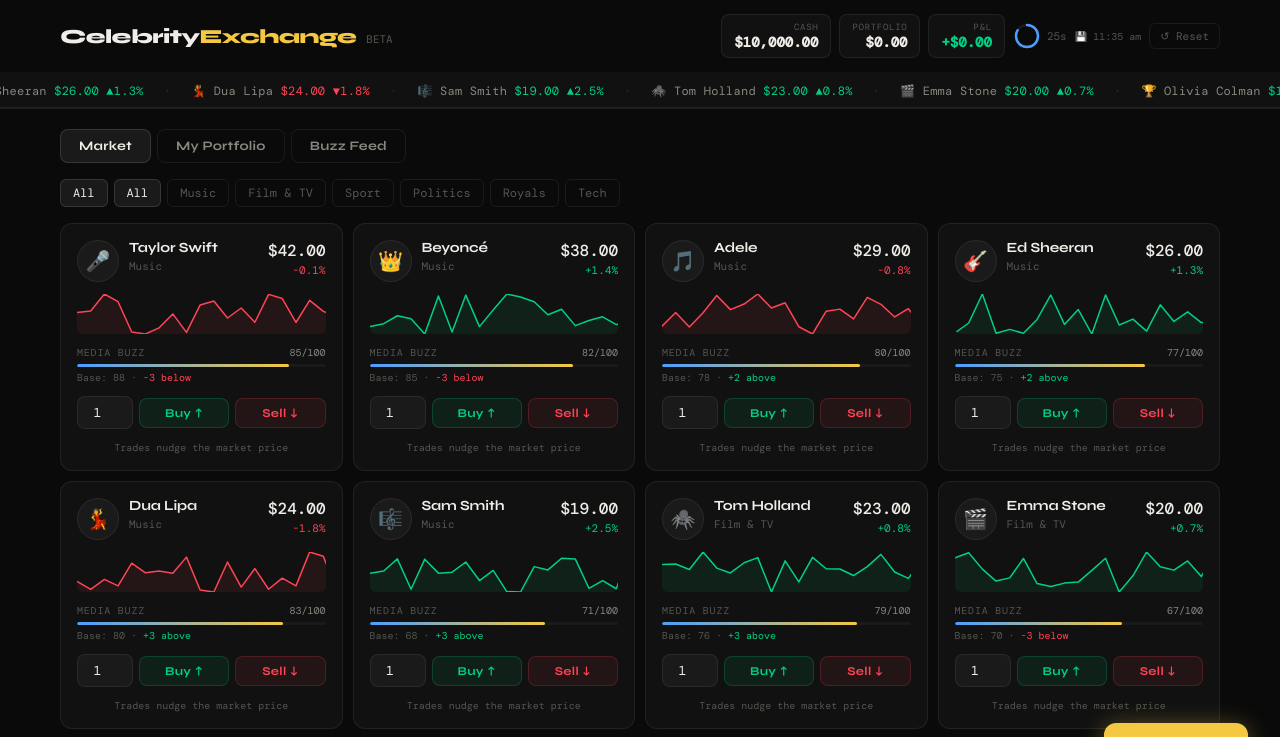
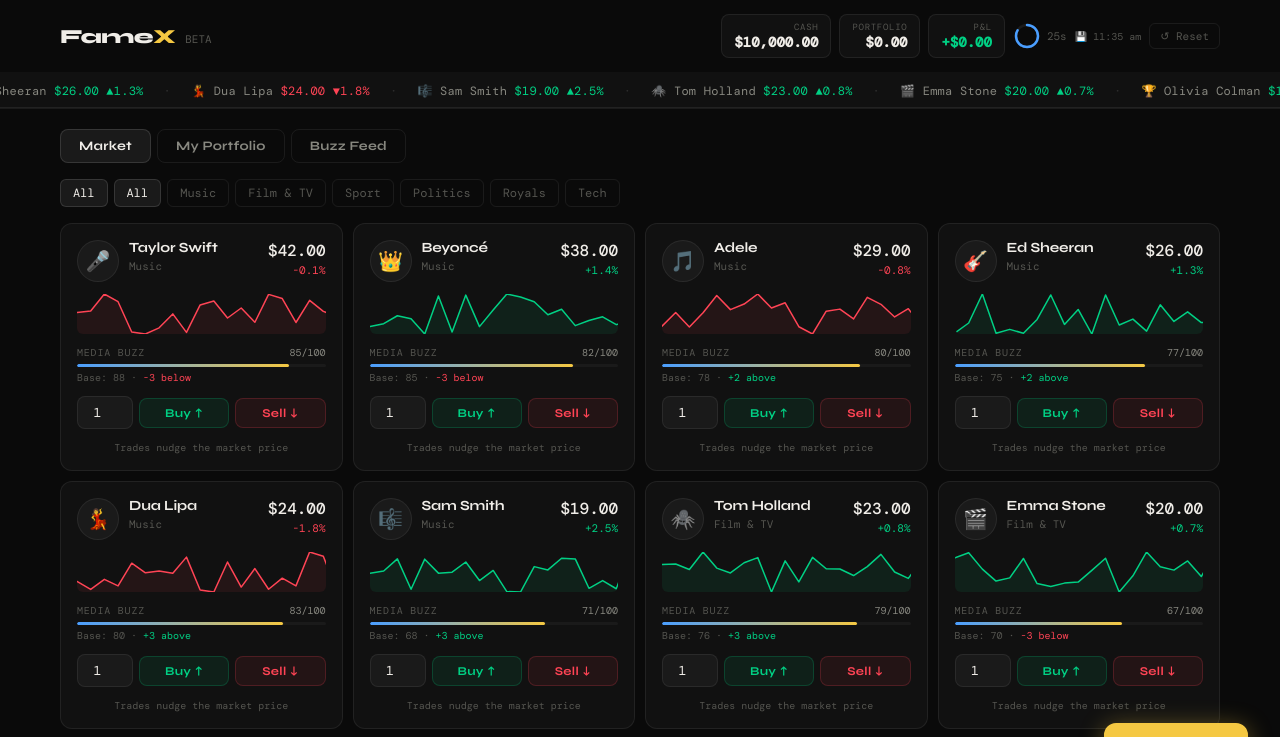
Before and after one commit to dts-3000/famex, a React (Vite) app: page / in a window 1280 px wide. Shown: the top 737 px of the page. Built offline with nearby package versions, Linux system fonts and the light colour scheme.

Commit message:
Rename 'Celebrity Exchange' to 'Fame Exchange'

```diff
--- a/src/App.jsx
+++ b/src/App.jsx
@@ -115,7 +115,7 @@
       delistWarnings: { ...prev.delistWarnings, [celeb.id]: 0 },
       holdings: { ...prev.holdings, [celeb.id]: { qty: 0, avgCost: 0 } },
       customCelebs: { ...(prev.customCelebs || {}), [celeb.id]: celeb },
-      news: [{ headline: `🆕 ${celeb.name} has joined Celebrity Exchange!`, pub: 'Celebrity Exchange', time: new Date().toLocaleTimeString('en-GB', { hour: '2-digit', minute: '2-digit' }), dir: 1, id: Date.now() }, ...prev.news],
+      news: [{ headline: `🆕 ${celeb.name} has joined Fame Exchange!`, pub: 'Fame Exchange', time: new Date().toLocaleTimeString('en-GB', { hour: '2-digit', minute: '2-digit' }), dir: 1, id: Date.now() }, ...prev.news],
     }))
   }, [])
 
@@ -126,7 +126,7 @@
         ...prev,
         active: prev.active.filter(a => a !== id),
         prices: { ...prev.prices, [id]: 0 },
-        news: [{ headline: `⚠️ ${celeb?.name || id} delisted by admin`, pub: 'Celebrity Exchange', time: new Date().toLocaleTimeString('en-GB', { hour: '2-digit', minute: '2-digit' }), dir: -1, id: Date.now() }, ...prev.news],
+        news: [{ headline: `⚠️ ${celeb?.name || id} delisted by admin`, pub: 'Fame Exchange', time: new Date().toLocaleTimeString('en-GB', { hour: '2-digit', minute: '2-digit' }), dir: -1, id: Date.now() }, ...prev.news],
       }
     })
   }, [])
@@ -194,7 +194,7 @@
           <div style={{ display: 'flex', alignItems: 'center', justifyContent: 'space-between', padding: '14px 0', flexWrap: 'wrap', gap: 10 }}>
             <div style={{ display: 'flex', alignItems: 'baseline', gap: 10 }}>
               <span style={{ fontSize: 20, fontWeight: 800, letterSpacing: '-0.03em', color: 'var(--text)' }}>
-                Celebrity<span style={{ color: 'var(--gold)' }}>Exchange</span>
+                Fame<span style={{ color: 'var(--gold)' }}>X</span>
               </span>
               <span style={{ fontSize: 11, fontFamily: 'var(--font-mono)', color: 'var(--text3)' }}>BETA</span>
             </div>
```
